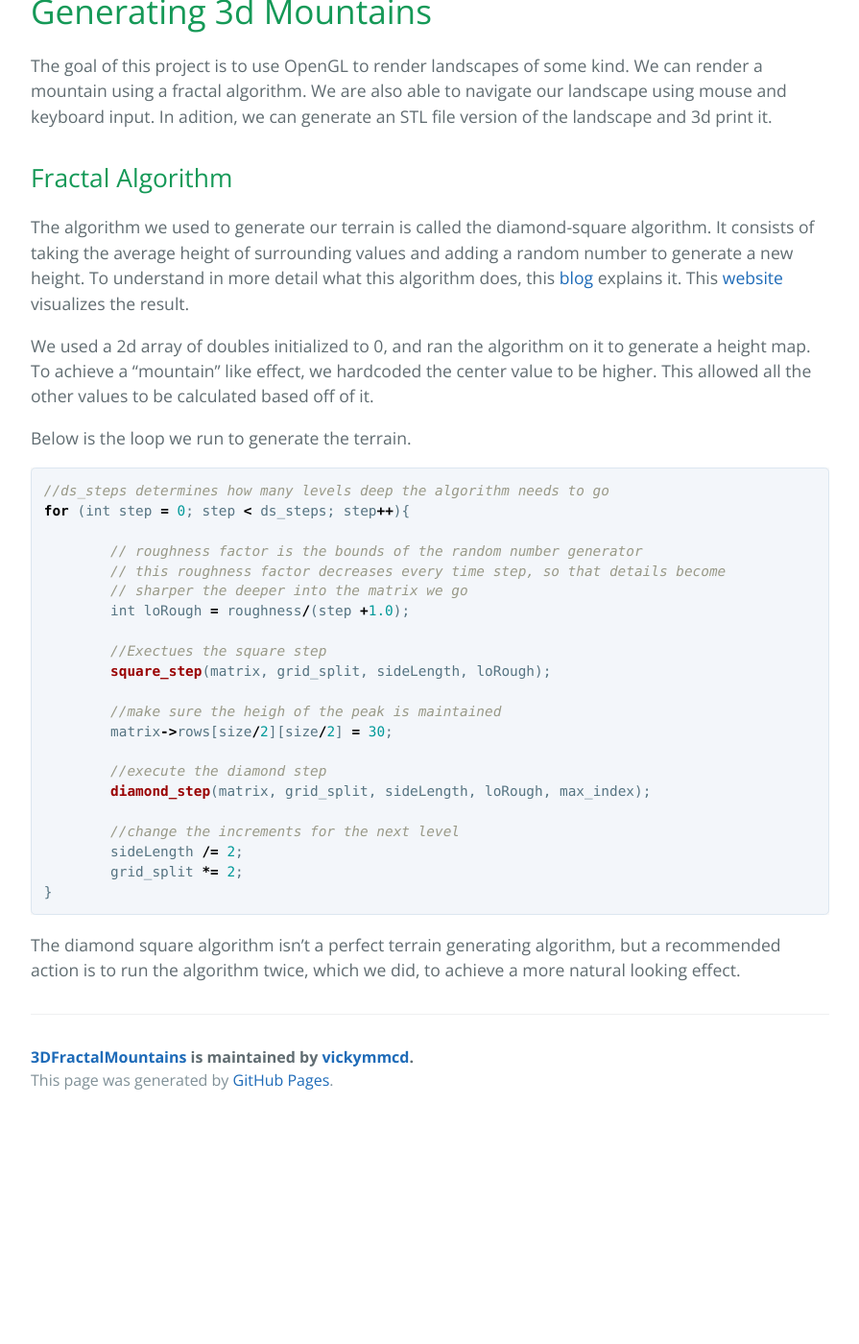
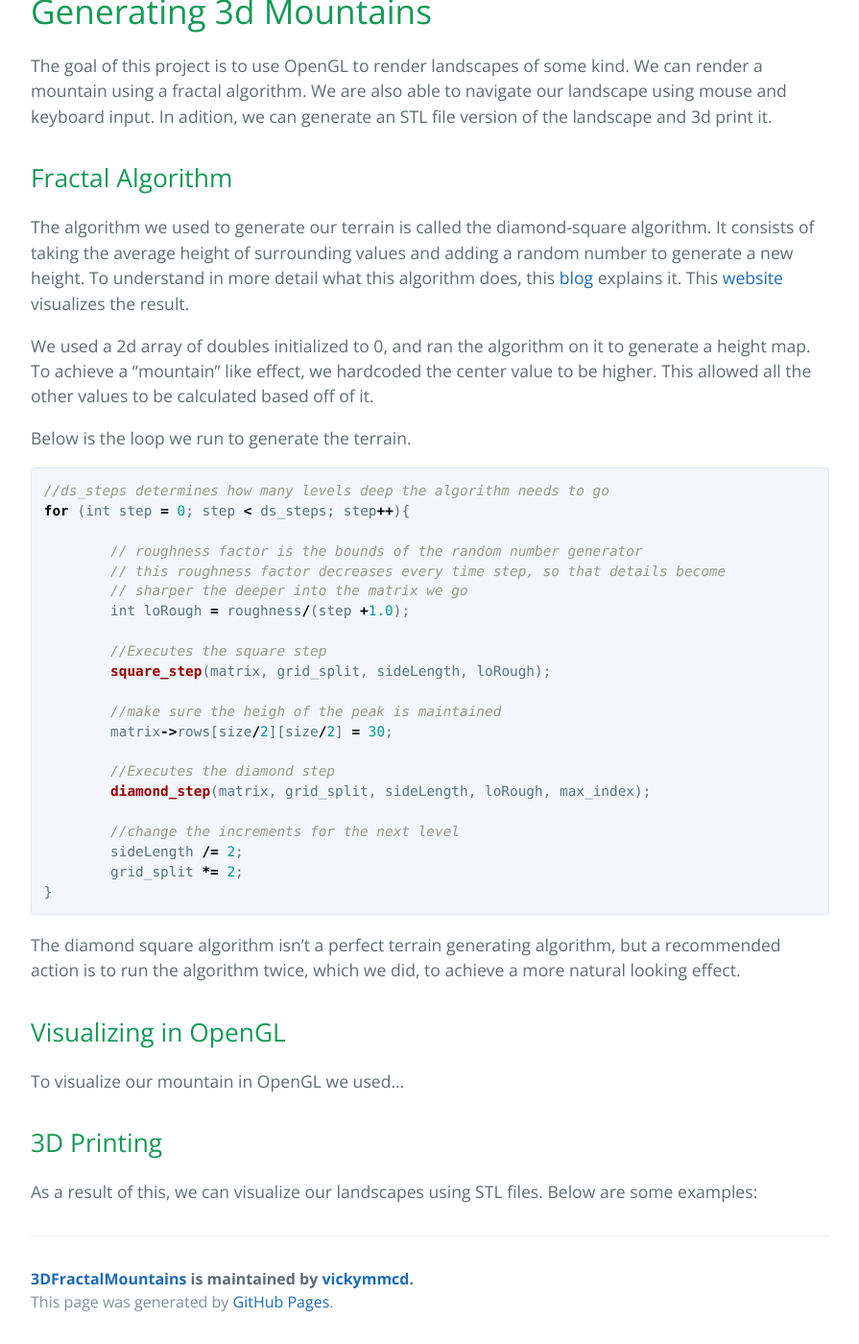
Before and after one commit to vickymmcd/3DFractalMountains, a Jekyll site: the page built from docs/index.md, in a window 1280 px wide and 1400 px high, scrolled down 430 px. Shown: the whole window at 96% size, without its empty margins (192-1087 px from the left). Built offline with Jekyll 4.4.1, drawn with Linux system fonts in a browser that asks for light colours; our own code applies the rules of GitHub Pages for plain Markdown files; before the commit the page ends 1599 px from its top, so only the background shows below that.

Commit message:
added other sections

````diff
--- a/docs/index.md
+++ b/docs/index.md
@@ -23,13 +23,13 @@ for (int step = 0; step < ds_steps; step++){
 	// sharper the deeper into the matrix we go
 	int loRough = roughness/(step +1.0);
 
-	//Exectues the square step
+	//Executes the square step
 	square_step(matrix, grid_split, sideLength, loRough);
 
 	//make sure the heigh of the peak is maintained
 	matrix->rows[size/2][size/2] = 30;
 
-	//execute the diamond step
+	//Executes the diamond step
 	diamond_step(matrix, grid_split, sideLength, loRough, max_index);
 
 	//change the increments for the next level
@@ -39,3 +39,11 @@ for (int step = 0; step < ds_steps; step++){
 ```
 
 The diamond square algorithm isn't a perfect terrain generating algorithm, but a recommended action is to run the algorithm twice, which we did, to achieve a more natural looking effect.
+
+## Visualizing in OpenGL
+
+To visualize our mountain in OpenGL we used...
+
+## 3D Printing
+
+As a result of this, we can visualize our landscapes using STL files. Below are some examples:
````
